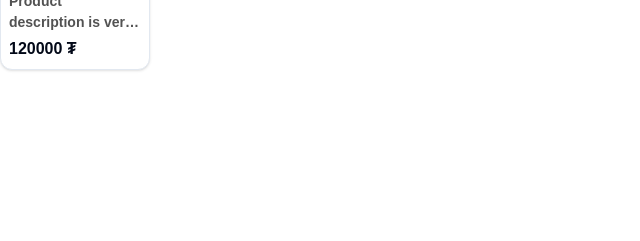
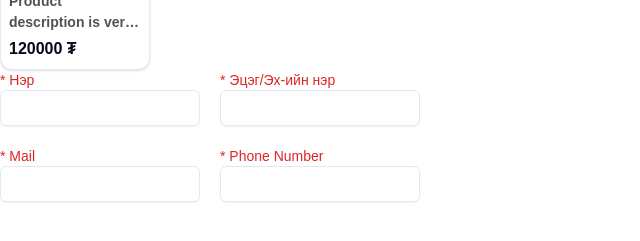
Before and after one commit to HOP-1A/TEAM4, a Next.js app: page / in a window 1280 px wide. Shown: the part 149-390 px from the top of the page, without its empty margins (0-640 px from the left). Built offline with nearby package versions, Linux system fonts and the light colour scheme.

Commit message:
ProfileInputs

```diff
--- a/src/app/page.tsx
+++ b/src/app/page.tsx
@@ -1,4 +1,5 @@
 import ProductPanelSmall from "@/_components/ProductPanelSmall";
+import ProfileInputs from "./settings/_components/ProfileInputs";
 
 export default function Home() {
   const products = {
@@ -16,6 +17,7 @@ export default function Home() {
         description={products.description}
         imgUrl={products.imgUrl}
       />
+      <ProfileInputs />
     </div>
   );
 }
--- /dev/null
+++ b/src/app/settings/_components/ProfileInputs.tsx
@@ -0,0 +1,24 @@
+import { Input } from "@/components/ui/input";
+const ProfileInputs = () => {
+  return (
+    <div className="w-[500px] flex flex-wrap gap-5">
+      <div>
+        <p className="text-red-600 text-sm">* Нэр</p>
+        <Input className="w-[200px]" />
+      </div>
+      <div>
+        <p className="text-red-600 text-sm">* Эцэг/Эх-ийн нэр</p>
+        <Input className="w-[200px]" />
+      </div>
+      <div>
+        <p className="text-red-600 text-sm">* Mail</p>
+        <Input className="w-[200px]" />
+      </div>
+      <div>
+        <p className="text-red-600 text-sm">* Phone Number</p>
+        <Input className="w-[200px]" />
+      </div>
+    </div>
+  );
+};
+export default ProfileInputs;
--- /dev/null
+++ b/src/components/ui/input.tsx
@@ -0,0 +1,22 @@
+import * as React from "react"
+
+import { cn } from "@/lib/utils"
+
+const Input = React.forwardRef<HTMLInputElement, React.ComponentProps<"input">>(
+  ({ className, type, ...props }, ref) => {
+    return (
+      <input
+        type={type}
+        className={cn(
+          "flex h-9 w-full rounded-md border border-input bg-transparent px-3 py-1 text-base shadow-sm transition-colors file:border-0 file:bg-transparent file:text-sm file:font-medium file:text-foreground placeholder:text-muted-foreground focus-visible:outline-none focus-visible:ring-1 focus-visible:ring-ring disabled:cursor-not-allowed disabled:opacity-50 md:text-sm",
+          className
+        )}
+        ref={ref}
+        {...props}
+      />
+    )
+  }
+)
+Input.displayName = "Input"
+
+export { Input }
```
